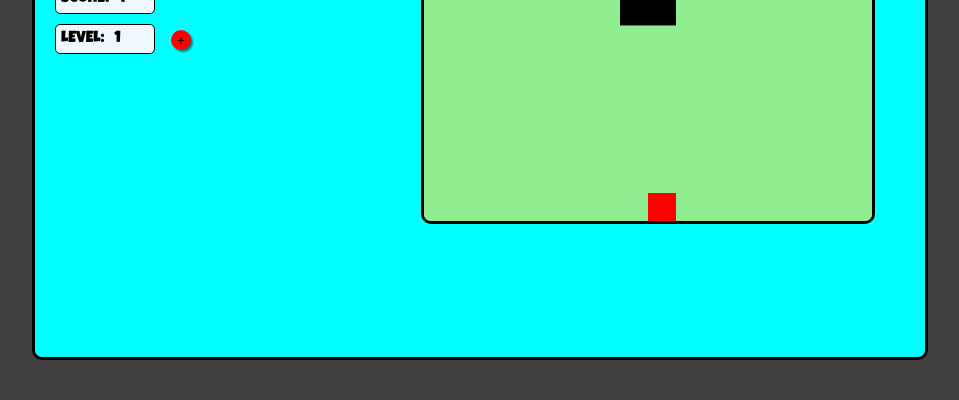
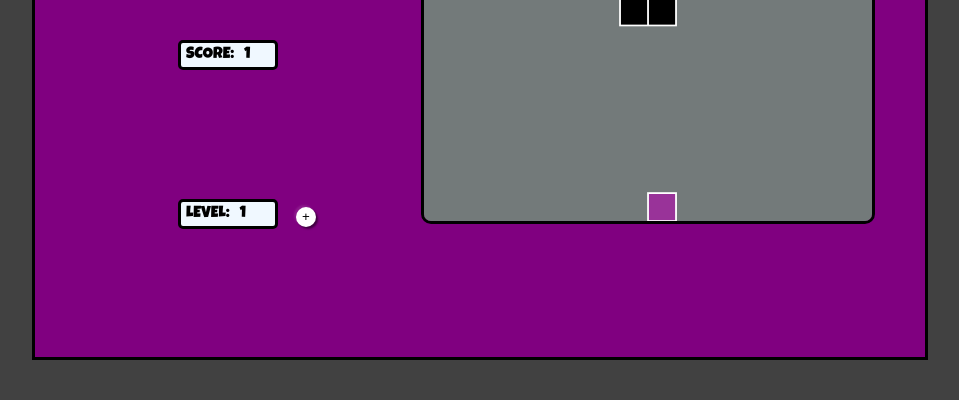
Before and after one commit to andrericardoborba/snakeGame, a plain HTML site: page index.html in a window 1280 px wide. Shown: the part 400-800 px from the top of the page, without its empty margins (160-1119 px from the left). Drawn offline with Linux system fonts and the light colour scheme.

Commit message:
mudando cores do layout

```diff
--- a/script.js
+++ b/script.js
@@ -28,20 +28,27 @@ function scoreFood(){
 }
 
 function makeBG(){
-    context.fillStyle = "lightgreen";
+    context.fillStyle = "#737a7a";
     context.fillRect(0, 0, 16 * box, 16 * box);
 }
 
 function makeSnake(){
-    for(let i= 0; i< snake.length; i++){
+    for(let i = 0; i< snake.length; i++){
         context.fillStyle = "black";
+        context.strokeStyle = '#ffffff';
+        context.lineWidth = 2;
         context.fillRect(snake[i].x, snake[i].y, box, box);
+        context.strokeRect(snake[i].x, snake[i].y, box, box);
     }
 }
 
 function drawFood(){
-    context.fillStyle ='red';
+    context.fillStyle ='#993399';
+    context.strokeStyle = '#ffffff';
+    context.lineWidth = 2;
     context.fillRect(food.x, food.y, box, box);
+    context.strokeRect(food.x, food.y, box, box);
+
 }
 
 document.addEventListener('keydown', update);
@@ -51,6 +58,7 @@ function update(event){
     if(event.keyCode == 38 && direction != "down") direction = "up";
     if(event.keyCode == 39 && direction != "left") direction = "right";
     if(event.keyCode == 40 && direction != "up") direction = "down";
+
 }
 
 function playGame(){
--- a/style.css
+++ b/style.css
@@ -22,28 +22,28 @@ body{
     display: flex;
     align-items: center;
     justify-content: center;
-    background-color: aqua;
+    background-color: #800080;
     border: 3px solid #000000;
-    border-radius: 10px;
+    /* border-radius: 10px;  */
 }
 .dashboard{
     width: 40%;
     height: 100%;
     display: flex;
-    justify-content: center;
+    justify-content: space-evenly;
+    align-items: center;
     flex-direction: column;
     margin: 20px;
 
 }
 .title{
-    font-size: 3rem;
+    font-size: 5rem;
 }
 
 .game #snake{
     height: 90%;
     width: 90%;
     border: 3px solid #000000;
-
     border-radius: 10px;
 }
 
@@ -56,6 +56,7 @@ body{
     padding: 5px;
     margin-bottom: 10px;
     border-radius: 5px;
+    border: 3px solid #000000;
 }
 .number{
     padding: 10px;
@@ -70,7 +71,7 @@ body{
     margin-left: 40px;
     border-radius: 50%;
     border: none;
-    background-color: red;
+    background-color: #fff;
     box-shadow: -2px -2px 2px rgba(255,255,255,.1), 2px 2px 2px rgba(0,0,0,.5);
 }
 #add:hover{
```
